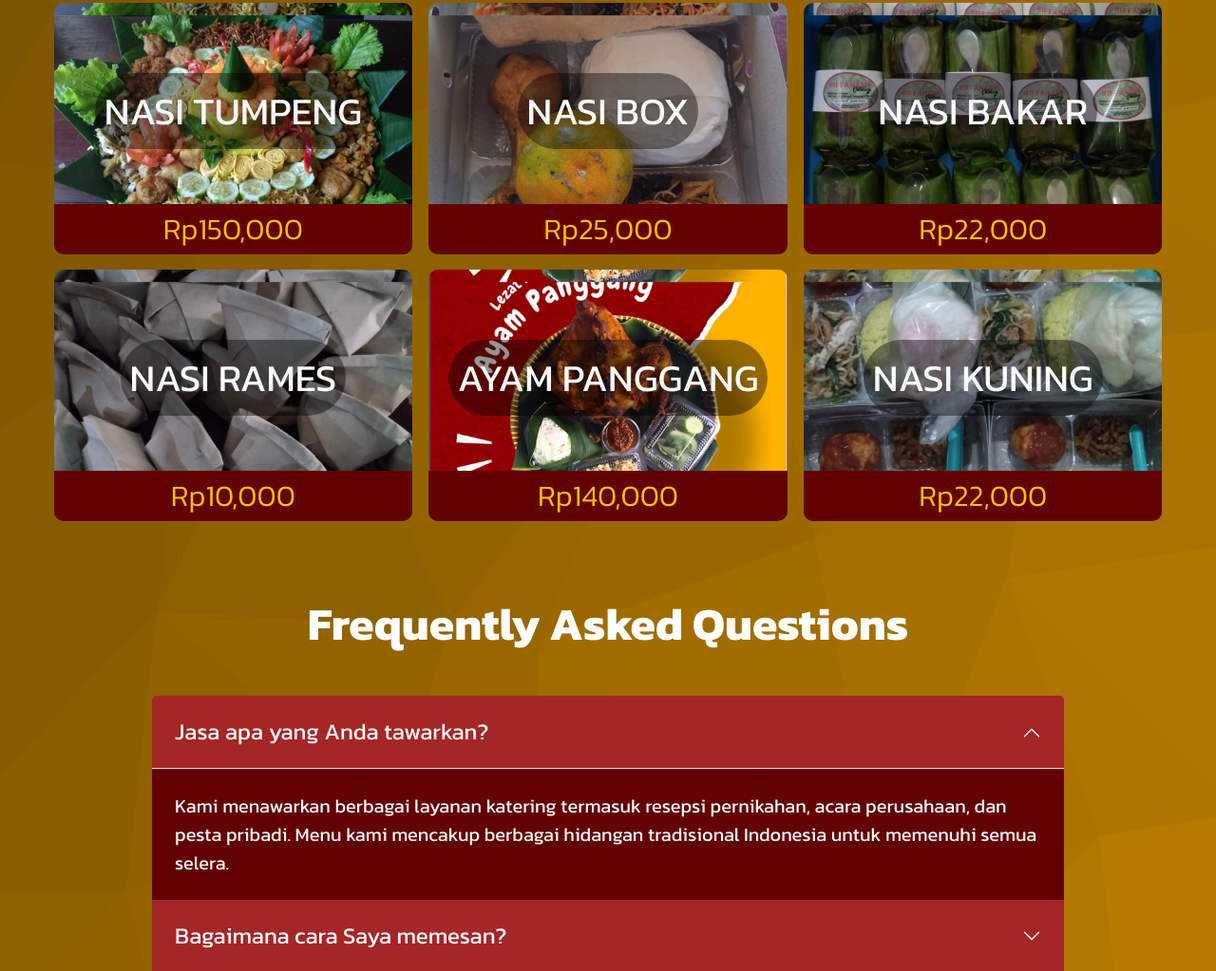
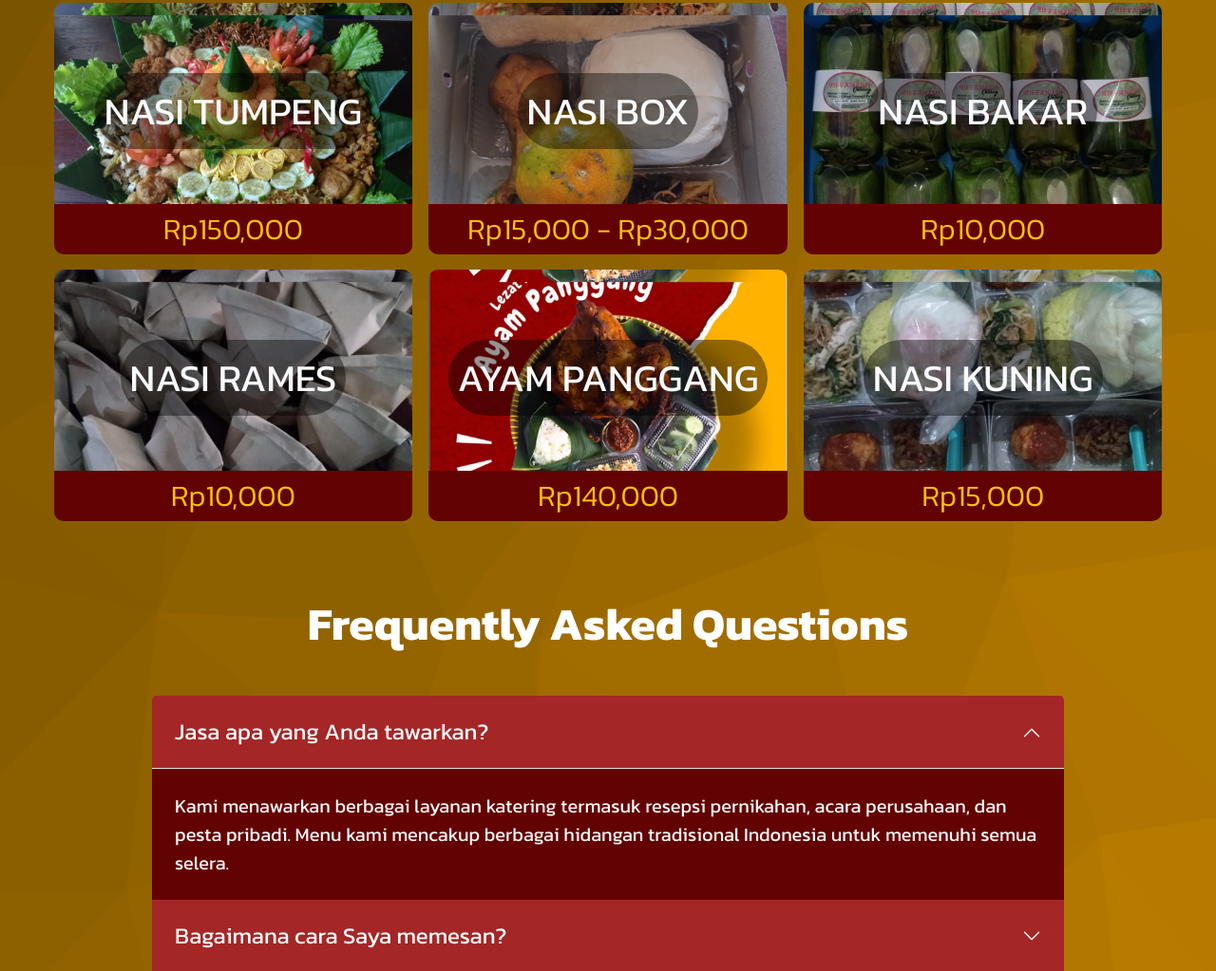
Before and after one commit to DzakiDV/Riffanash-Catering, a plain HTML site: page index.html in a window 1280 px wide. Shown: the part 1581-2604 px from the top of the page at 95% size. Drawn offline with nearby package versions, Linux system fonts and the light colour scheme.

Commit message:
Update index.html

```diff
--- a/index.html
+++ b/index.html
@@ -139,12 +139,12 @@
                             <div class="item item-2">
                                 <p class="text-light menu-card-title">NASI BOX</p>
                                 <div class="price-tag">
-                                    <h4 class="price-outer">Rp25,000</h4>
+                                    <h4 class="price-outer">Rp15,000 - Rp30,000</h4>
                                 </div>
                                 <div class="layer">
                                     <h3>"Nasi BOX"</h3>
                                     <p class="rounded">Sajian praktis dan lezat dengan pilihan lauk yang bisa disesuaikan sesuai selera Anda. Cocok untuk acara kantor, makan siang bersama, atau perayaan kecil.</p>
-                                    <p class="text-light price mt-1 rounded price-text">Rp25,000</p>
+                                    <p class="text-light price mt-1 rounded price-text">Rp15,000 - Rp30,000</p>
                                 </div>
                             </div>
                         </div>
@@ -152,12 +152,12 @@
                             <div class="item item-3">
                                 <p class="text-light menu-card-title">NASI BAKAR</p>
                                 <div class="price-tag">
-                                    <h4 class="price-outer">Rp22,000</h4>
+                                    <h4 class="price-outer">Rp10,000</h4>
                                 </div>
                                 <div class="layer">
                                     <h3>"Nasi Bakar"</h3>
                                     <p class="rounded"> Sajian nasi bakar lezat dengan bumbu khas dan isian menggugah selera. Ideal untuk makan siang atau acara spesial dengan cita rasa memanjakan lidah.</p>
-                                    <p class="text-light price mt-1 rounded price-text">Rp22,000</p>
+                                    <p class="text-light price mt-1 rounded price-text">Rp10,000</p>
                                 </div>
                             </div>
                         </div>
@@ -193,12 +193,12 @@
                             <div class="item item-6">
                                 <p class="text-light menu-card-title">NASI KUNING</p>
                                 <div class="price-tag">
-                                    <h4 class="price-outer">Rp22,000</h4>
+                                    <h4 class="price-outer">Rp15,000</h4>
                                 </div>
                                 <div class="layer">
                                     <h3>"Nasi Kuning"</h3>
                                     <p class="rounded">Hidangan nasi kuning dengan lauk pelengkap yang menggugah selera, cocok untuk merayakan momen spesial atau makan siang.</p>
-                                    <p class="text-light price mt-1 rounded price-text">Rp22.000</p>
+                                    <p class="text-light price mt-1 rounded price-text">Rp15.000</p>
                                 </div>
                             </div>
                         </div>
@@ -250,12 +250,12 @@
                             <div class="item item-2">
                                 <p class="text-light menu-card-title">NASI BOX</p>
                                 <div class="price-tag">
-                                    <h4 class="price-outer">Rp25,000</h4>
+                                    <h4 class="price-outer">Rp15,000 - Rp30,000</h4>
                                 </div>
                                 <div class="layer">
                                     <h3>"Nasi BOX"</h3>
                                     <p class="rounded">Sajian praktis dan lezat dengan pilihan lauk yang bisa disesuaikan sesuai selera Anda. Cocok untuk acara kantor, makan siang bersama, atau perayaan kecil.</p>
-                                    <p class="text-light price mt-1 rounded price-text">Rp25,000</p>
+                                    <p class="text-light price mt-1 rounded price-text">Rp15,000 - Rp30,000</p>
                                 </div>
                             </div>
                         </div>
@@ -278,12 +278,12 @@
                             <div class="item item-3">
                                 <p class="text-light menu-card-title">NASI BAKAR</p>
                                 <div class="price-tag">
-                                    <h4 class="price-outer">Rp22,000</h4>
+                                    <h4 class="price-outer">Rp10,000</h4>
                                 </div>
                                 <div class="layer">
                                     <h3>"Nasi Bakar"</h3>
                                     <p class="rounded"> Sajian nasi bakar lezat dengan bumbu khas dan isian menggugah selera. Ideal untuk makan siang atau acara spesial dengan cita rasa memanjakan lidah.</p>
-                                    <p class="text-light price mt-1 rounded price-text">Rp22,000</p>
+                                    <p class="text-light price mt-1 rounded price-text">Rp10,000</p>
                                 </div>
                             </div>
                         </div>
@@ -291,12 +291,12 @@
                             <div class="item item-6">
                                 <p class="text-light menu-card-title">NASI KUNING</p>
                                 <div class="price-tag">
-                                    <h4 class="price-outer">Rp22,000</h4>
+                                    <h4 class="price-outer">Rp15,000</h4>
                                 </div>
                                 <div class="layer">
                                     <h3>"Nasi Kuning"</h3>
                                     <p class="rounded">Hidangan nasi kuning dengan lauk pelengkap yang menggugah selera, cocok untuk merayakan momen spesial atau makan siang.</p>
-                                    <p class="text-light price mt-1 rounded price-text">Rp22,000</p>
+                                    <p class="text-light price mt-1 rounded price-text">Rp15,000</p>
                                 </div>
                             </div>
                         </div>
```
